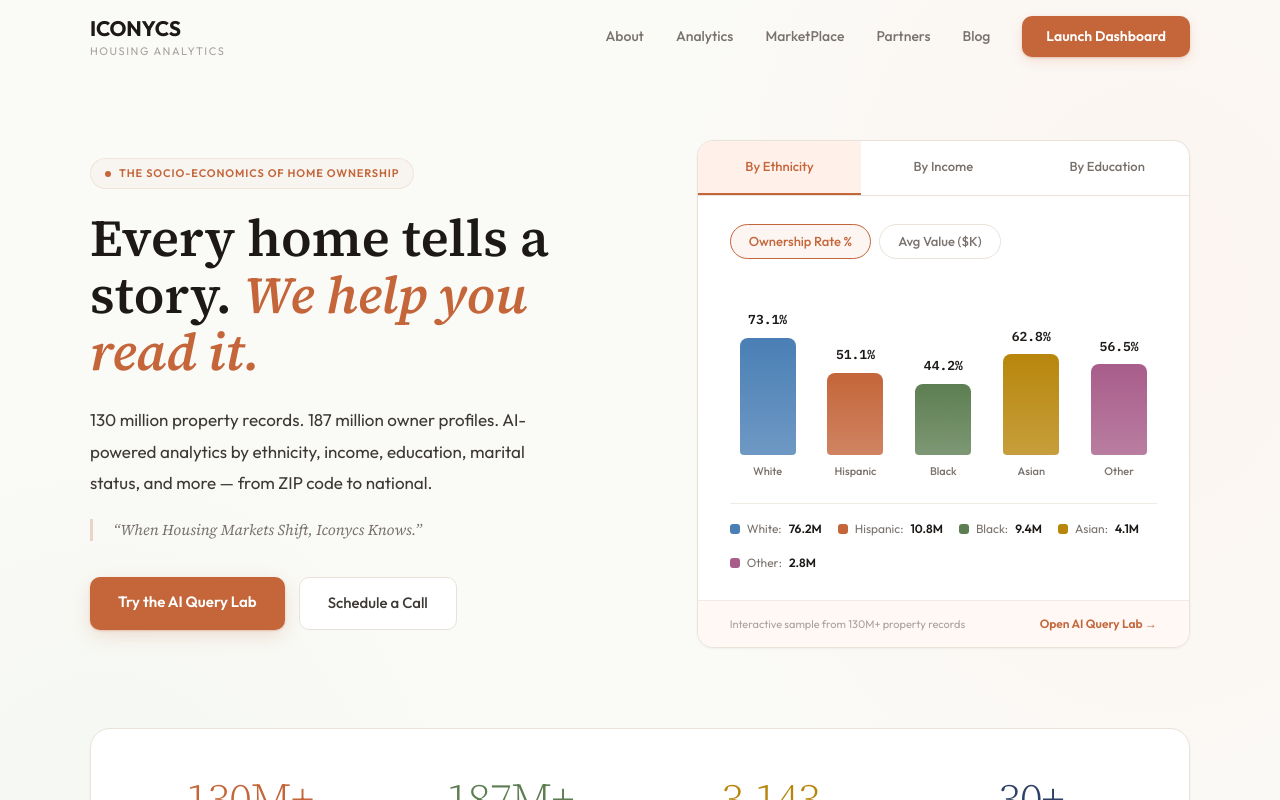
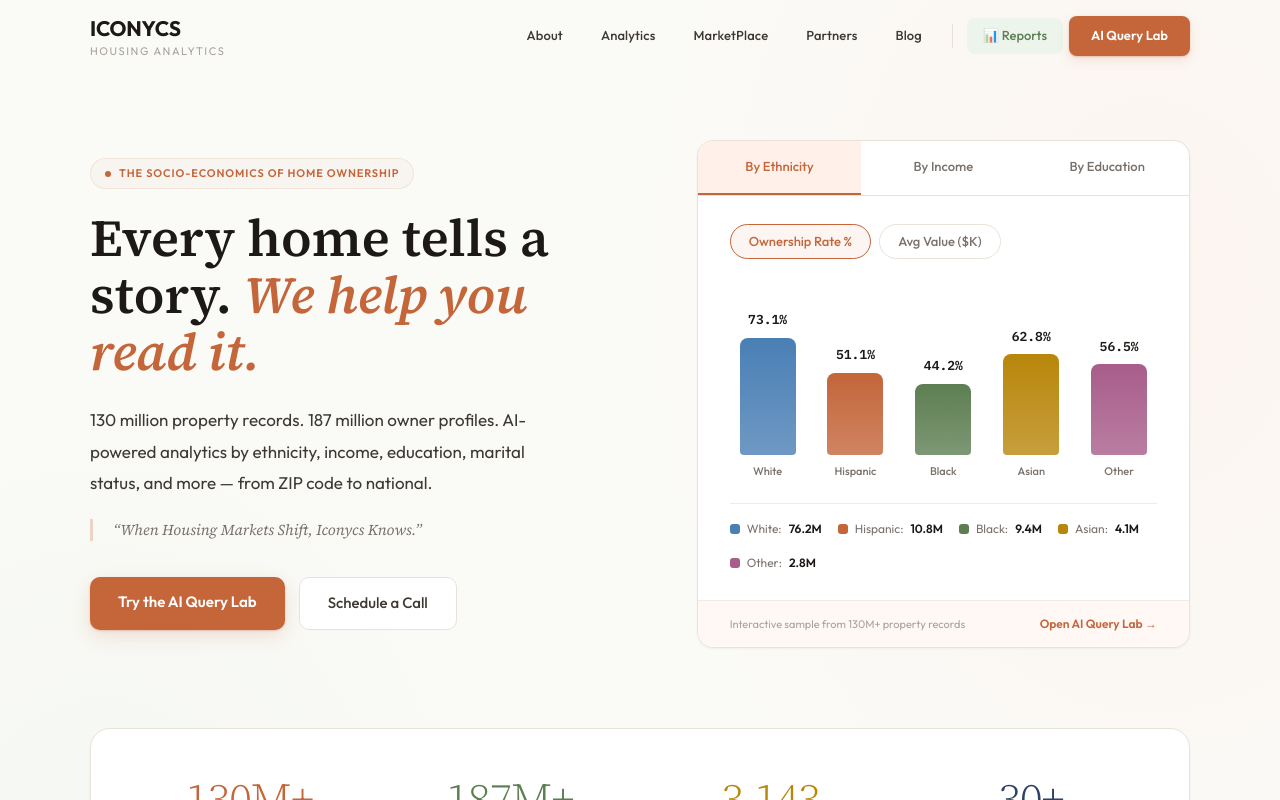
Before and after one commit to Davevw/Iconycs-Platform, a Next.js app: page / in a window 1280 px wide. Shown: the top 800 px of the page. Built offline with nearby package versions, Linux system fonts and the light colour scheme.

Commit message:
style: redesign nav tabs — pill-style hover effects, better spacing, Reports + AI Query Lab buttons, divider

```diff
--- a/app/about/page.tsx
+++ b/app/about/page.tsx
@@ -20,11 +20,11 @@
 
             <span style={{ fontSize: 25, fontWeight: 700, color: 'var(--text)' }}>ICONYCS</span>
           </Link>
-          <div style={{ display: 'flex', alignItems: 'center', gap: 32 }}>
+          <div style={{ display: 'flex', alignItems: 'center', gap: 6 }}>
             {['About', 'Analytics', 'MarketPlace', 'Partners', 'Blog'].map(item => (
-              <Link key={item} href={`/${item.toLowerCase()}`} style={{ fontSize: 14, color: item === 'About' ? 'var(--accent)' : 'var(--text-muted)', textDecoration: 'none', fontWeight: 500 }}>{item}</Link>
+              <Link key={item} href={`/${item.toLowerCase()}`} style={{ fontSize: 13, color: 'var(--text-body)', textDecoration: 'none', fontWeight: 500, padding: '8px 16px', borderRadius: '8px', transition: 'all 0.2s' }}>{item}</Link>
             ))}
-            <Link href="/dashboard" style={{ padding: '8px 24px', borderRadius: 8, fontSize: 14, fontWeight: 600, background: '#C4653A', color: '#fff', textDecoration: 'none' }}>Launch Dashboard</Link>
+            <Link href="/dashboard" style={{ padding: '10px 22px', borderRadius: 8, fontSize: 13, fontWeight: 600, background: '#C4653A', color: '#fff', textDecoration: 'none', boxShadow: '0 1px 2px rgba(196,101,58,0.3)' }}>Launch Dashboard</Link>
           </div>
         </div>
       </nav>
--- a/app/analytics/page.tsx
+++ b/app/analytics/page.tsx
@@ -36,11 +36,11 @@
 
             <span style={{ fontSize: 25, fontWeight: 700, color: 'var(--text)' }}>ICONYCS</span>
           </Link>
-          <div style={{ display: 'flex', alignItems: 'center', gap: 32 }}>
+          <div style={{ display: 'flex', alignItems: 'center', gap: 6 }}>
             {['About', 'Analytics', 'MarketPlace', 'Partners', 'Blog'].map(item => (
-              <Link key={item} href={`/${item.toLowerCase()}`} style={{ fontSize: 14, color: item === 'Analytics' ? 'var(--accent)' : 'var(--text-muted)', textDecoration: 'none', fontWeight: 500 }}>{item}</Link>
+              <Link key={item} href={`/${item.toLowerCase()}`} style={{ fontSize: 13, color: 'var(--text-body)', textDecoration: 'none', fontWeight: 500, padding: '8px 16px', borderRadius: '8px', transition: 'all 0.2s' }}>{item}</Link>
             ))}
-            <Link href="/dashboard" style={{ padding: '8px 24px', borderRadius: 8, fontSize: 14, fontWeight: 600, background: '#C4653A', color: '#fff', textDecoration: 'none' }}>Launch Dashboard</Link>
+            <Link href="/dashboard" style={{ padding: '10px 22px', borderRadius: 8, fontSize: 13, fontWeight: 600, background: '#C4653A', color: '#fff', textDecoration: 'none', boxShadow: '0 1px 2px rgba(196,101,58,0.3)' }}>Launch Dashboard</Link>
           </div>
         </div>
       </nav>
--- a/app/blog/page.tsx
+++ b/app/blog/page.tsx
@@ -22,11 +22,11 @@
 
             <span style={{ fontSize: 25, fontWeight: 700, color: 'var(--text)' }}>ICONYCS</span>
           </Link>
-          <div style={{ display: 'flex', alignItems: 'center', gap: 32 }}>
+          <div style={{ display: 'flex', alignItems: 'center', gap: 6 }}>
             {['About', 'Analytics', 'MarketPlace', 'Partners', 'Blog'].map(item => (
-              <Link key={item} href={`/${item.toLowerCase()}`} style={{ fontSize: 14, color: item === 'Blog' ? 'var(--accent)' : 'var(--text-muted)', textDecoration: 'none', fontWeight: 500 }}>{item}</Link>
+              <Link key={item} href={`/${item.toLowerCase()}`} style={{ fontSize: 13, color: 'var(--text-body)', textDecoration: 'none', fontWeight: 500, padding: '8px 16px', borderRadius: '8px', transition: 'all 0.2s' }}>{item}</Link>
             ))}
-            <Link href="/dashboard" style={{ padding: '8px 24px', borderRadius: 8, fontSize: 14, fontWeight: 600, background: '#C4653A', color: '#fff', textDecoration: 'none' }}>Launch Dashboard</Link>
+            <Link href="/dashboard" style={{ padding: '10px 22px', borderRadius: 8, fontSize: 13, fontWeight: 600, background: '#C4653A', color: '#fff', textDecoration: 'none', boxShadow: '0 1px 2px rgba(196,101,58,0.3)' }}>Launch Dashboard</Link>
           </div>
         </div>
       </nav>
--- a/app/contact/page.tsx
+++ b/app/contact/page.tsx
@@ -15,11 +15,11 @@
 
             <span style={{ fontSize: 25, fontWeight: 700, color: 'var(--text)' }}>ICONYCS</span>
           </Link>
-          <div style={{ display: 'flex', alignItems: 'center', gap: 32 }}>
+          <div style={{ display: 'flex', alignItems: 'center', gap: 6 }}>
             {['About', 'Analytics', 'MarketPlace', 'Partners', 'Blog'].map(item => (
-              <Link key={item} href={`/${item.toLowerCase()}`} style={{ fontSize: 14, color: 'var(--text-muted)', textDecoration: 'none', fontWeight: 500 }}>{item}</Link>
+              <Link key={item} href={`/${item.toLowerCase()}`} style={{ fontSize: 13, color: 'var(--text-body)', textDecoration: 'none', fontWeight: 500, padding: '8px 16px', borderRadius: '8px', transition: 'all 0.2s' }}>{item}</Link>
             ))}
-            <Link href="/dashboard" style={{ padding: '8px 24px', borderRadius: 8, fontSize: 14, fontWeight: 600, background: '#C4653A', color: '#fff', textDecoration: 'none' }}>Launch Dashboard</Link>
+            <Link href="/dashboard" style={{ padding: '10px 22px', borderRadius: 8, fontSize: 13, fontWeight: 600, background: '#C4653A', color: '#fff', textDecoration: 'none', boxShadow: '0 1px 2px rgba(196,101,58,0.3)' }}>Launch Dashboard</Link>
           </div>
         </div>
       </nav>
--- a/app/investors/page.tsx
+++ b/app/investors/page.tsx
@@ -15,11 +15,11 @@
 
             <span style={{ fontSize: 25, fontWeight: 700, color: 'var(--text)' }}>ICONYCS</span>
           </Link>
-          <div style={{ display: 'flex', alignItems: 'center', gap: 32 }}>
+          <div style={{ display: 'flex', alignItems: 'center', gap: 6 }}>
             {['About', 'Analytics', 'MarketPlace', 'Partners', 'Blog'].map(item => (
-              <Link key={item} href={`/${item.toLowerCase()}`} style={{ fontSize: 14, color: 'var(--text-muted)', textDecoration: 'none', fontWeight: 500 }}>{item}</Link>
+              <Link key={item} href={`/${item.toLowerCase()}`} style={{ fontSize: 13, color: 'var(--text-body)', textDecoration: 'none', fontWeight: 500, padding: '8px 16px', borderRadius: '8px', transition: 'all 0.2s' }}>{item}</Link>
             ))}
-            <Link href="/dashboard" style={{ padding: '8px 24px', borderRadius: 8, fontSize: 14, fontWeight: 600, background: '#C4653A', color: '#fff', textDecoration: 'none' }}>Launch Dashboard</Link>
+            <Link href="/dashboard" style={{ padding: '10px 22px', borderRadius: 8, fontSize: 13, fontWeight: 600, background: '#C4653A', color: '#fff', textDecoration: 'none', boxShadow: '0 1px 2px rgba(196,101,58,0.3)' }}>Launch Dashboard</Link>
           </div>
         </div>
       </nav>
--- a/app/marketplace/page.tsx
+++ b/app/marketplace/page.tsx
@@ -49,11 +49,11 @@
 
             <span style={{ fontSize: 25, fontWeight: 700, color: 'var(--text)' }}>ICONYCS</span>
           </Link>
-          <div style={{ display: 'flex', alignItems: 'center', gap: 32 }}>
+          <div style={{ display: 'flex', alignItems: 'center', gap: 6 }}>
             {['About', 'Analytics', 'MarketPlace', 'Partners', 'Blog'].map(item => (
-              <Link key={item} href={`/${item.toLowerCase()}`} style={{ fontSize: 14, color: item === 'MarketPlace' ? 'var(--accent)' : 'var(--text-muted)', textDecoration: 'none', fontWeight: 500 }}>{item}</Link>
+              <Link key={item} href={`/${item.toLowerCase()}`} style={{ fontSize: 13, color: 'var(--text-body)', textDecoration: 'none', fontWeight: 500, padding: '8px 16px', borderRadius: '8px', transition: 'all 0.2s' }}>{item}</Link>
             ))}
-            <Link href="/dashboard" style={{ padding: '8px 24px', borderRadius: 8, fontSize: 14, fontWeight: 600, background: '#C4653A', color: '#fff', textDecoration: 'none' }}>Launch Dashboard</Link>
+            <Link href="/dashboard" style={{ padding: '10px 22px', borderRadius: 8, fontSize: 13, fontWeight: 600, background: '#C4653A', color: '#fff', textDecoration: 'none', boxShadow: '0 1px 2px rgba(196,101,58,0.3)' }}>Launch Dashboard</Link>
           </div>
         </div>
       </nav>
--- a/app/partners/page.tsx
+++ b/app/partners/page.tsx
@@ -26,11 +26,11 @@
 
             <span style={{ fontSize: 25, fontWeight: 700, color: 'var(--text)' }}>ICONYCS</span>
           </Link>
-          <div style={{ display: 'flex', alignItems: 'center', gap: 32 }}>
+          <div style={{ display: 'flex', alignItems: 'center', gap: 6 }}>
             {['About', 'Analytics', 'MarketPlace', 'Partners', 'Blog'].map(item => (
-              <Link key={item} href={`/${item.toLowerCase()}`} style={{ fontSize: 14, color: item === 'Partners' ? 'var(--accent)' : 'var(--text-muted)', textDecoration: 'none', fontWeight: 500 }}>{item}</Link>
+              <Link key={item} href={`/${item.toLowerCase()}`} style={{ fontSize: 13, color: 'var(--text-body)', textDecoration: 'none', fontWeight: 500, padding: '8px 16px', borderRadius: '8px', transition: 'all 0.2s' }}>{item}</Link>
             ))}
-            <Link href="/dashboard" style={{ padding: '8px 24px', borderRadius: 8, fontSize: 14, fontWeight: 600, background: '#C4653A', color: '#fff', textDecoration: 'none' }}>Launch Dashboard</Link>
+            <Link href="/dashboard" style={{ padding: '10px 22px', borderRadius: 8, fontSize: 13, fontWeight: 600, background: '#C4653A', color: '#fff', textDecoration: 'none', boxShadow: '0 1px 2px rgba(196,101,58,0.3)' }}>Launch Dashboard</Link>
           </div>
         </div>
       </nav>
--- a/components/marketing/Homepage.tsx
+++ b/components/marketing/Homepage.tsx
@@ -334,15 +334,31 @@
               <div style={{ fontSize: 11, color: C.textDim, letterSpacing: '0.14em', textTransform: 'uppercase', marginTop: -1 }}>Housing Analytics</div>
             </div>
           </Link>
-          <div style={{ display: 'flex', alignItems: 'center', gap: 32 }}>
+          <div style={{ display: 'flex', alignItems: 'center', gap: 6 }}>
             {['About', 'Analytics', 'MarketPlace', 'Partners', 'Blog'].map(item => (
-              <Link key={item} href={`/${item.toLowerCase()}`} style={{ fontSize: 14, color: C.textMuted, fontWeight: 500 }}>{item}</Link>
+              <Link key={item} href={`/${item.toLowerCase()}`} style={{
+                fontSize: 13, color: C.textBody, fontWeight: 500,
+                padding: '8px 16px', borderRadius: 8,
+                background: 'transparent',
+                transition: 'all 0.2s',
+                letterSpacing: '0.01em',
+              }}
+              onMouseEnter={(e: any) => { e.target.style.background = C.terraSoft; e.target.style.color = C.terra; }}
+              onMouseLeave={(e: any) => { e.target.style.background = 'transparent'; e.target.style.color = C.textBody; }}
+              >{item}</Link>
             ))}
+            <div style={{ width: 1, height: 24, background: C.border, margin: '0 8px' }} />
+            <Link href="/reports" style={{
+              fontSize: 13, fontWeight: 500, color: C.sage,
+              padding: '8px 16px', borderRadius: 8,
+              background: C.sageSoft,
+              transition: 'all 0.2s',
+            }}>📊 Reports</Link>
             <Link href="/dashboard" style={{
-              padding: '10px 24px', borderRadius: C.rs, fontSize: 14, fontWeight: 600,
+              padding: '10px 22px', borderRadius: 8, fontSize: 13, fontWeight: 600,
               background: C.terra, color: '#fff',
               boxShadow: '0 1px 2px rgba(196,101,58,0.3), 0 4px 12px rgba(196,101,58,0.15)',
-            }}>Launch Dashboard</Link>
+            }}>AI Query Lab</Link>
           </div>
         </div>
       </nav>
```
